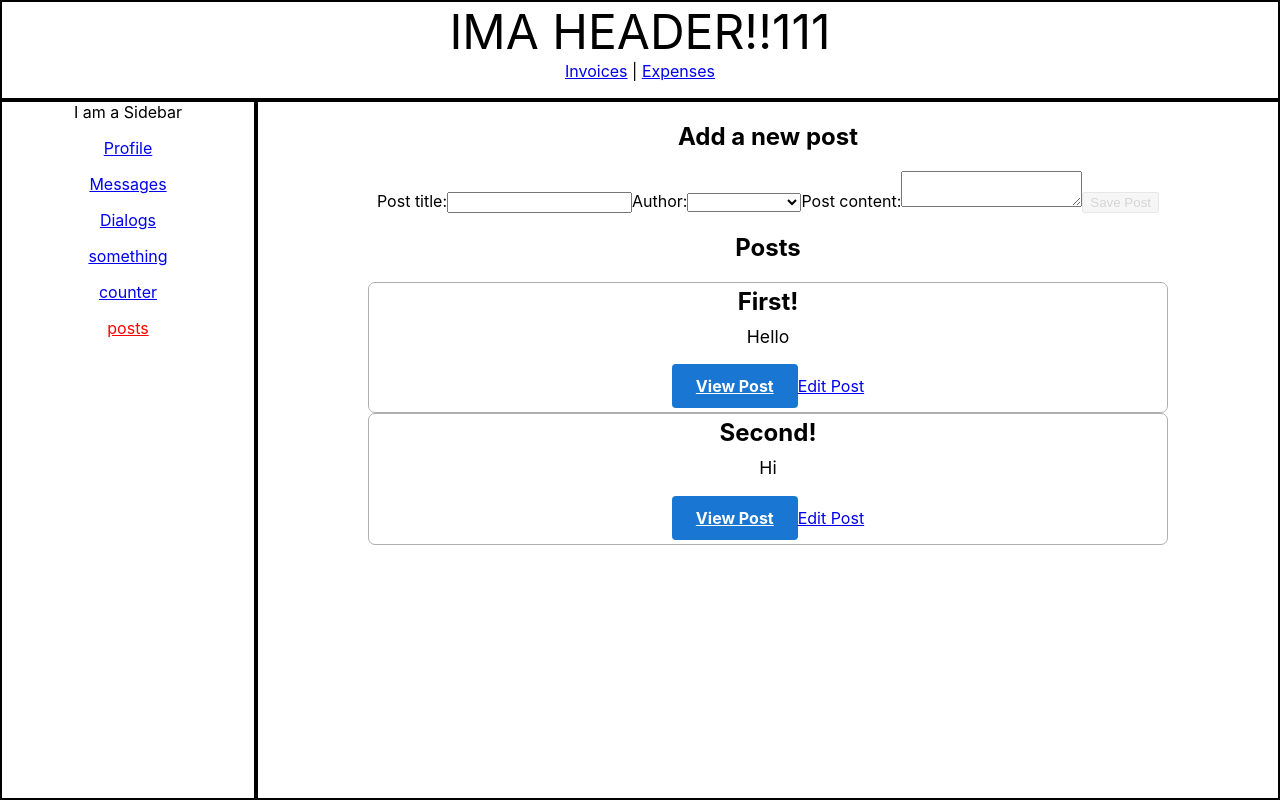
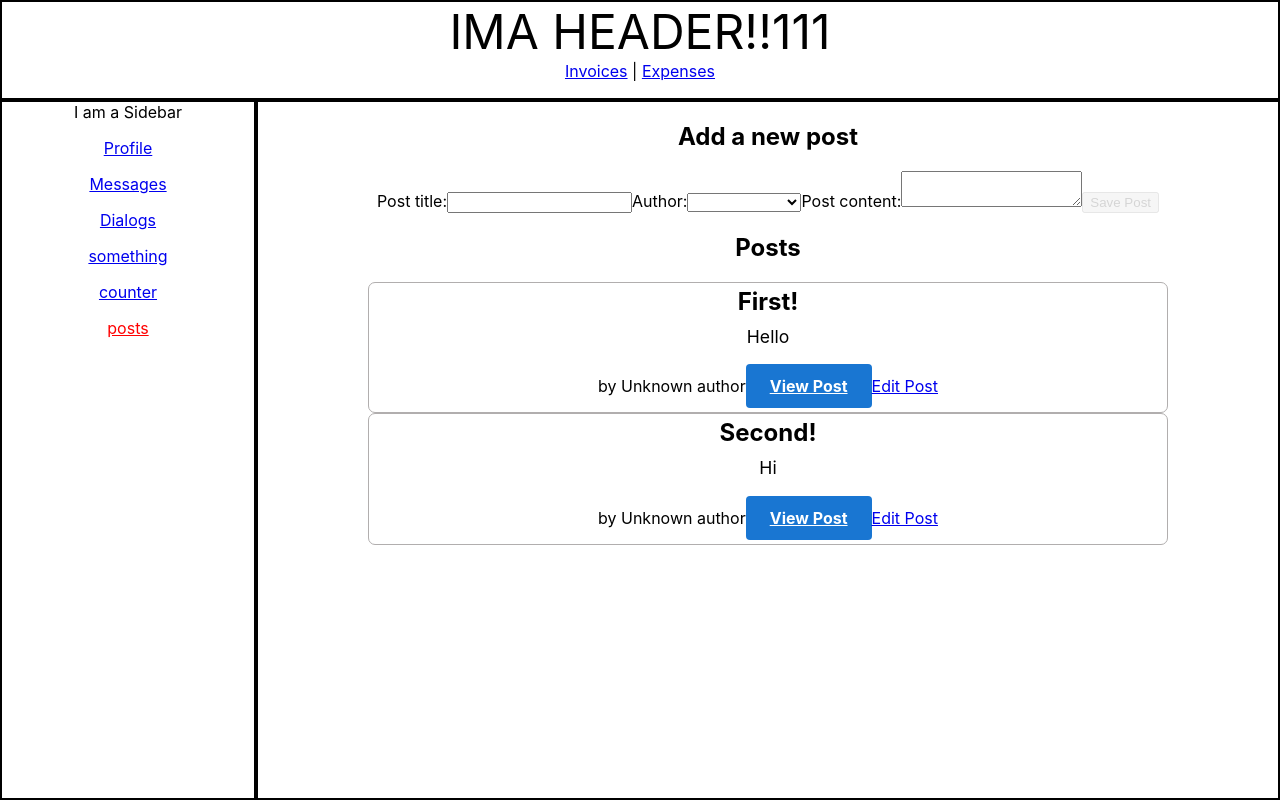
Before and after one commit to foxcaulfield/react-redux-multi-app, a React (Create React App) app: page /posts in a window 1280 px wide. Built offline with nearby package versions, Linux system fonts and the light colour scheme.

Commit message:
Add PostAuthor component and selectUserById selector

```diff
--- /dev/null
+++ b/src/features/posts/PostAuthor.jsx
@@ -0,0 +1,10 @@
+import React from 'react';
+import { useSelector } from 'react-redux';
+import { selectUserById } from "../users/usersSlice";
+
+const PostAuthor = ({ userId }) => {
+  const author = useSelector(selectUserById(userId));
+  return <span>by {author ? author.name : 'Unknown author'}</span>;
+};
+
+export default PostAuthor;
--- a/src/features/posts/PostsList.jsx
+++ b/src/features/posts/PostsList.jsx
@@ -1,19 +1,23 @@
 import React from 'react';
 import { useSelector } from 'react-redux';
-import { Link } from 'react-router-dom';
 import QueryNavLink from '../../components/QueryNavLink';
+import PostAuthor from './PostAuthor';
 import { selectPostsList } from './postsSlice';
 
 const PostsList = () => {
   const posts = useSelector(selectPostsList);
 
-  let renderedPosts = posts.map((post) => (
+  let renderedPosts = posts.map((post) => {
+    console.log(post)
+
+    return (
       <article className="post-excerpt" key={post.id}>
         <h3>{post.title}</h3>
         <p className="post-content">
           {post.content.substring(0, 100) +
             (post.content.length > 100 ? '...' : '')}
         </p>
+        <PostAuthor userId={post.user} />
         <QueryNavLink to={`/readPost/${post.id}`} className="button muted-button">
           View Post
         </QueryNavLink>
@@ -21,7 +25,8 @@
           Edit Post
         </QueryNavLink>
       </article>
-  ));
+    );
+  });
   return (
     <section>
       <h2>Posts</h2>
--- a/src/features/posts/SinglePostPage.jsx
+++ b/src/features/posts/SinglePostPage.jsx
@@ -3,6 +3,7 @@
 import { selectPostById } from './postsSlice';
 import { useParams } from 'react-router-dom';
 import QueryNavLink from "../../components/QueryNavLink";
+import PostAuthor from "./PostAuthor";
 
 const SinglePostPage = (props) => {
   let params = useParams();
@@ -22,6 +23,7 @@
       <article className="post">
         <h2>{post.title}</h2>
         <p className="post-content">{post.content}</p>
+        <PostAuthor userId={post.user} />
         <QueryNavLink to={`/editPost/${postId}`} className="button">Edit Post</QueryNavLink>
         <QueryNavLink to={`/posts`} className="button">Return to Posts page</QueryNavLink>
       </article>
--- a/src/features/users/usersSlice.js
+++ b/src/features/users/usersSlice.js
@@ -15,5 +15,7 @@
 // export const {} = usersSlice.actions;
 
 export const selectUsers = (state) => state.users;
+export const selectUserById = (userId) => (state) =>
+  state.users.find((user) => user.id === userId);
 
 export default usersSlice.reducer;
```
Lines whose indentation alone changed are shown as unchanged.
